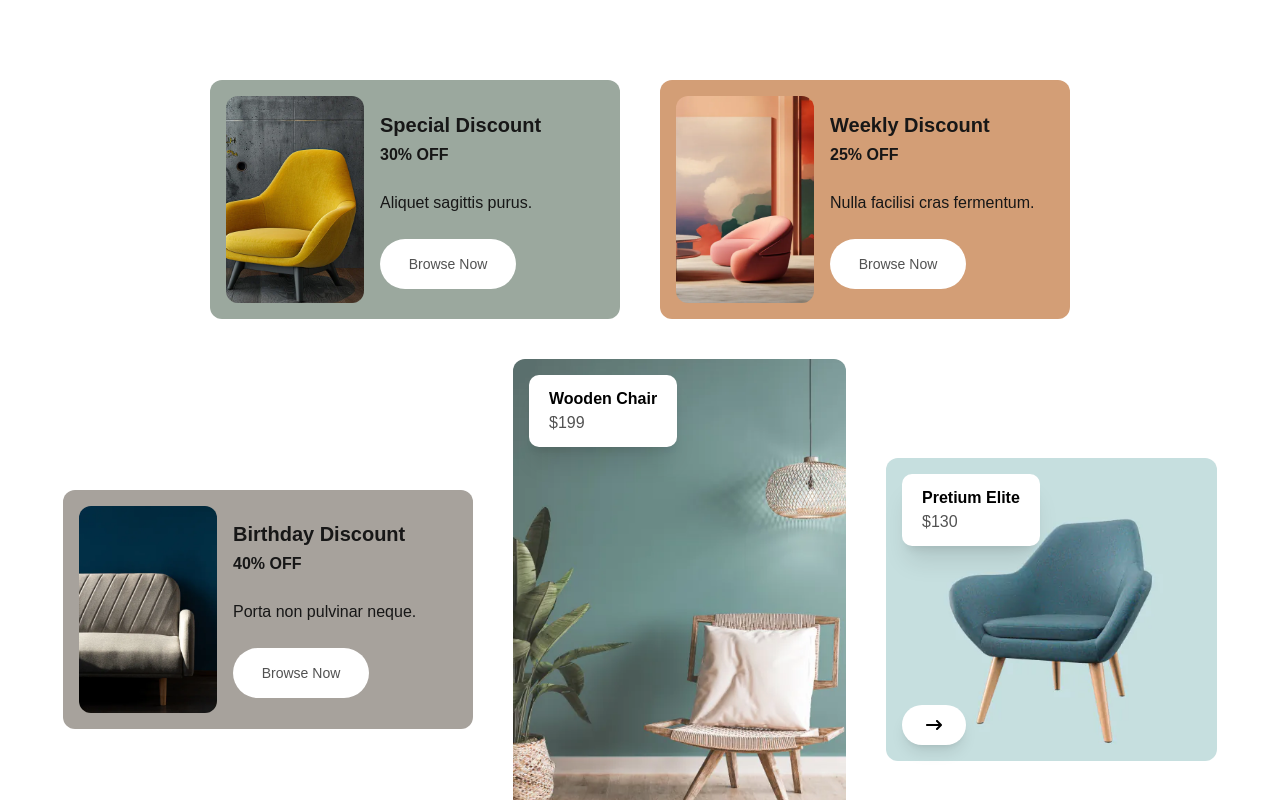
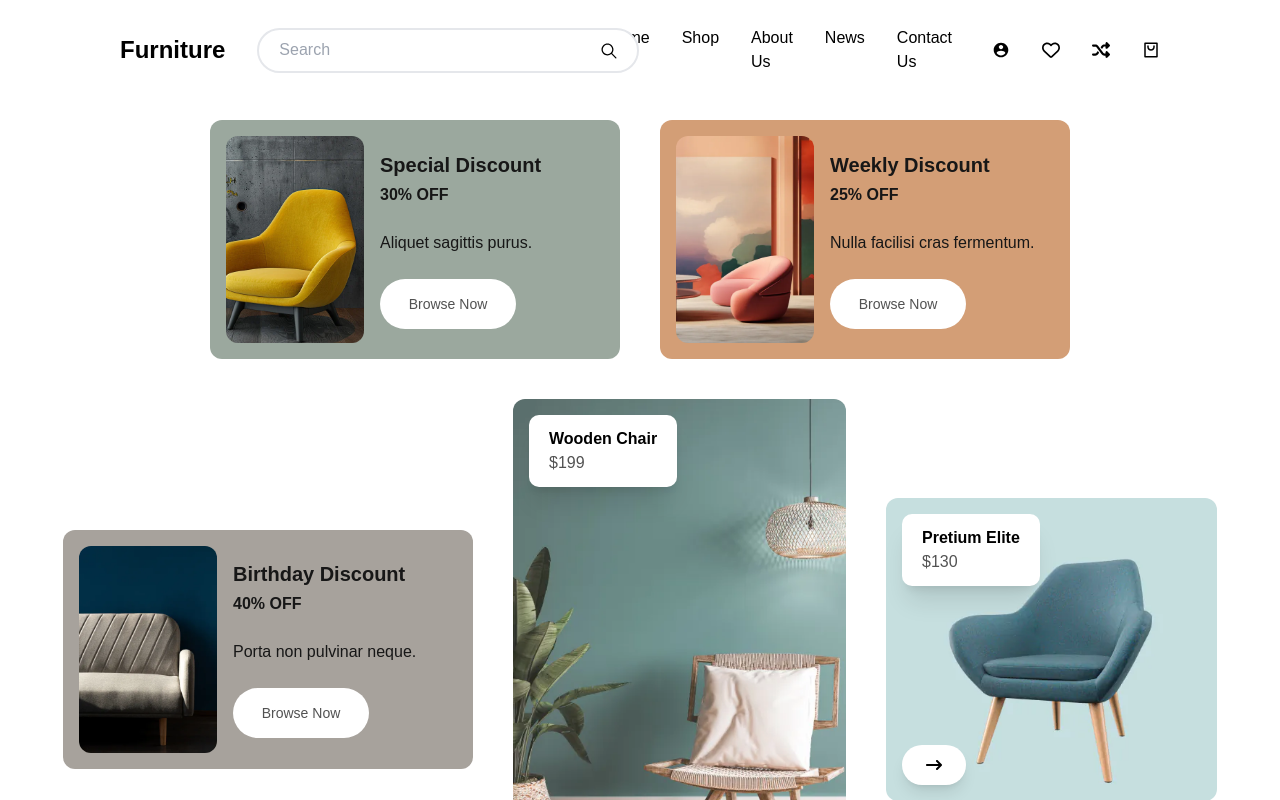
Before and after one commit to Gitnaseem745/furniture-e-commerce-store, a Next.js app: page / in a window 1280 px wide. Shown: the top 800 px of the page. Built offline with nearby package versions, Linux system fonts and the light colour scheme.

Commit message:
#working on navbar

```diff
--- a/app/components/HomeCard.tsx
+++ b/app/components/HomeCard.tsx
@@ -1,5 +1,4 @@
 'use client';
-
 import Link from "next/link";
 import { FaArrowRightLong } from "react-icons/fa6";
 
--- /dev/null
+++ b/app/components/Navbar.tsx
@@ -0,0 +1,58 @@
+'use client';
+
+import Link from "next/link";
+import { FaRegHeart, FaShuffle } from "react-icons/fa6";
+import { IoIosSearch, IoMdContact } from "react-icons/io";
+import { RiShoppingBag2Line } from "react-icons/ri";
+interface NavbarProps {
+    desktop: boolean;
+    mobile: boolean;
+}
+const Navbar: React.FC<NavbarProps> = ({
+    desktop = true,
+    mobile = false,
+}) => (
+    <nav className="w-full h-[100px] fixed top-0 bg-white text-black z-50 grid grid-cols-2 gap-9 px-[120px]">
+        <div className="flex flex-row justify-start items-center gap-8">
+            <h1 className="text-2xl font-semibold">Furniture</h1>
+            <div className="relative">
+                <input className="w-[382px] h-[45px] border-[2px] p-2 pl-5 rounded-full focus:outline-none focus:border-[#274C4F]" type="text" placeholder="Search" />
+                <IoIosSearch className="absolute right-5 top-[29%] text-xl "/>
+            </div>
+        </div>
+        <div className="flex flex-row items-center gap-10 justify-end">
+            <div className="flex gap-8">
+                {
+                    menuItems.map((item, i) => (
+                        <Link className="hover:text-[#456A6D] transition-all ease-in delay-75" href={item.toLowerCase().replaceAll(" ", "-")} key={i}>{item}</Link>
+                    ))
+                }
+            </div>
+            <div className="flex gap-8">
+                {
+                    icons.map((icon, i) => <Link href={icon.link} key={i} className="hover:text-[#456A6D] text-[18px] transition-all ease-in delay-75">{icon.icon}</Link>)
+                }
+            </div>
+        </div>
+    </nav>
+)
+const menuItems = ["Home", "Shop", "About Us", "News", "Contact Us"];
+const icons = [
+    {
+        icon: <IoMdContact />,
+        link: "user-info"
+    },
+    {
+        icon: <FaRegHeart />,
+        link: "favorites"
+    },
+    {
+        icon: <FaShuffle />,
+        link: "compare"
+    },
+    {
+        icon: <RiShoppingBag2Line />,
+        link: "cart"
+    }
+]
+export default Navbar
--- a/app/components/OfferCard.tsx
+++ b/app/components/OfferCard.tsx
@@ -1,3 +1,4 @@
+'use client';
 import Link from "next/link";
 
 interface OfferCardProps {
--- a/app/components/ProductCard.tsx
+++ b/app/components/ProductCard.tsx
@@ -1,3 +1,4 @@
+'use client';
 import { FaRegHeart, FaShuffle } from "react-icons/fa6";
 import { GoEye } from "react-icons/go";
 
@@ -24,20 +25,20 @@ const ProductCard: React.FC<ProductCardProps> = ({
             </div>
             <div className="absolute top-[15px] right-[15px] flex flex-col gap-4">
                 {icons.map((icon, i) =>
-                    <p className="rounded-full hover:text-white p-2 text-sm bg-white hover:bg-[#274C4F] cursor-pointer" key={i}>
+                    <p className="rounded-full hover:text-white p-2 transition-all ease-in delay-75 text-sm bg-white hover:bg-[#274C4F] cursor-pointer" key={i}>
                         {icon.icon}
                     </p>
                 )}
             </div>
         </div>
         <div className="h-[20%] flex justify-center items-center flex-col">
-            <h1 className="text-[18px] hover:text-[#456A6D] cursor-pointer">{productName}</h1>
-            <p className="text-xs font-semibold mt-1 text-neutral-500 cursor-pointer hover:text-[#456A6D]">{productCategory}</p>
+            <h1 className="text-[18px] hover:text-[#456A6D] cursor-pointer transition-all ease-in delay-75">{productName}</h1>
+            <p className="text-xs font-semibold mt-1 text-neutral-500 cursor-pointer transition-all ease-in delay-75 hover:text-[#456A6D]">{productCategory}</p>
         </div>
         <hr />
         <div className="flex flex-row justify-between items-center h-[14.2%] px-6">
             <p>{productPrice}</p>
-            <p className="text-neutral-500 hover:text-[#456A6D] cursor-pointer">{addToCart ? "Go" : "Add"} to cart</p>
+            <p className="text-neutral-500 hover:text-[#456A6D] cursor-pointer transition-all ease-in delay-75">{addToCart ? "Go" : "Add"} to cart</p>
         </div>
     </div>
 )
--- a/app/globals.css
+++ b/app/globals.css
@@ -21,4 +21,5 @@ body {
   color: var(--foreground);
   background: var(--background);
   font-family: Arial, Helvetica, sans-serif;
+  box-sizing: border-box;
 }
--- a/app/page.tsx
+++ b/app/page.tsx
@@ -1,9 +1,11 @@
 import HomeCard from "./components/HomeCard";
+import Navbar from "./components/Navbar";
 import OfferCard from "./components/OfferCard";
 import ProductCard from "./components/ProductCard";
 
  const Home: React.FC = () => (
-    <div className="px-6 py-20 flex flex-row gap-10 w-full h-screen flex-wrap justify-center items-center">
+     <div className="flex mt-[120px] flex-row gap-10 w-full h-screen flex-wrap justify-center items-center">
+        <Navbar />
         {offerCardData.map((card, i) => (
             <OfferCard key={i} productImgUrl={card.productImgUrl} discountType={card.discountType}
             discount={card.discount} productDiscription={card.productDiscription} buttonText={card.buttonText}
```
